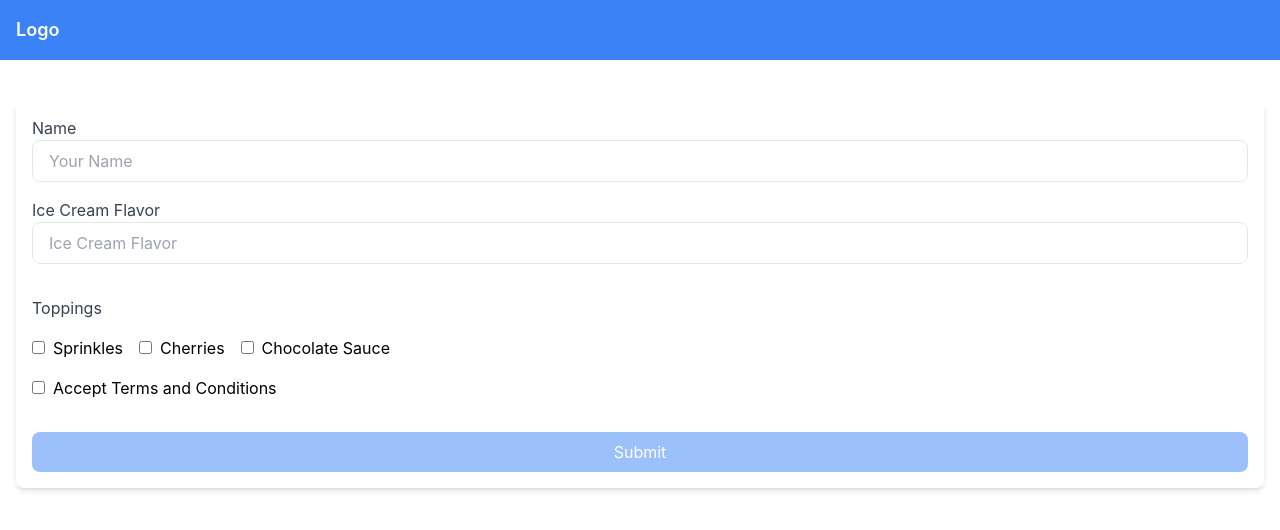
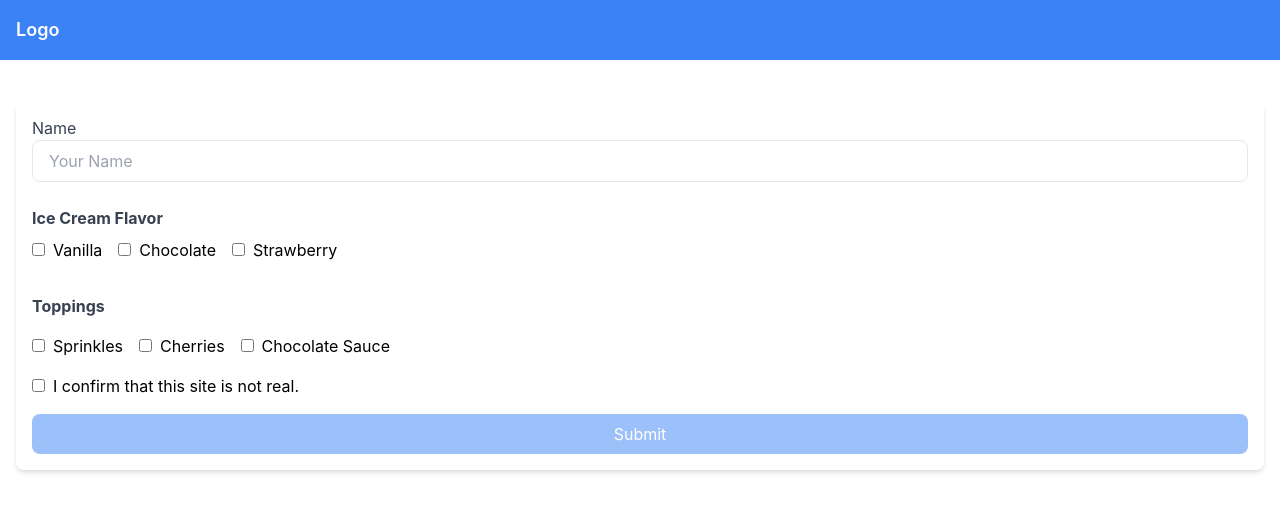
Before and after one commit to troias/Testing-App, a React (Create React App) app: page /summary-form in a window 1280 px wide. Shown: the top 530 px of the page. Built offline with nearby package versions, Linux system fonts and the light colour scheme.

Commit message:
fixed form and added another test

```diff
--- a/src/pages/summary/SummaryForm.tsx
+++ b/src/pages/summary/SummaryForm.tsx
@@ -3,6 +3,12 @@ import { Formik, Form, Field, ErrorMessage } from "formik";
 import * as Yup from "yup";
 
 type Props = {};
+
+const toppings = [
+  { name: "Sprinkles", value: "Sprinkles" },
+  { name: "Cherries", value: "Cherries" },
+  { name: "Chocolate Sauce", value: "Chocolate Sauce" },
+];
 
 export default function IceCreamOrderForm({}: Props) {
   const [isChecked, setIsChecked] = useState(false);
@@ -11,26 +17,39 @@ export default function IceCreamOrderForm({}: Props) {
     setIsChecked(!isChecked);
   };
 
-  const validationSchema = Yup.object({
-    name: Yup.string().required("Name is required"),
-    iceCreamFlavor: Yup.string().required("Ice Cream Flavor is required"),
-    toppings: Yup.array()
-      .min(1, "Select at least one topping")
-      .required("Toppings are required"),
-  });
+  const flavours = [
+    { name: "Vanilla", value: "Vanilla" },
+    { name: "Chocolate", value: "Chocolate" },
+    { name: "Strawberry", value: "Strawberry" },
+  ];
 
   return (
     <div className="w-full  mt-10 p-4 bg-white rounded-lg shadow-md">
       <Formik
-        initialValues={{ name: "", iceCreamFlavor: "", toppings: [] }}
-        validationSchema={validationSchema}
-        onSubmit={(values, { setSubmitting }) => {
+        initialValues={{ name: "", iceCreamFlavor: [], toppings: [] }}
+        validationSchema={Yup.object({
+          name: Yup.string()
+            .max(15, "Must be 15 characters or less")
+            .required("Required"),
+          iceCreamFlavors: Yup.array()
+            .min(1, "Pick at least 1 flavor")
+            .required("Required"),
+          toppings: Yup.array()
+            .min(1, "Pick at least 1 topping")
+            .required("Required"),
+          confirmationCheckbox: Yup.boolean().oneOf(
+            [true],
+            "You must accept the terms and conditions"
+          ),
+        })}
+        onSubmit={(values, { setSubmitting, resetForm }) => {
+          console.log(values);
           setTimeout(() => {
             alert(JSON.stringify(values, null, 2));
+            resetForm();
             setSubmitting(false);
-          }, 400);
-
-          console.log(values);
+            setIsChecked(false);
+          }, 3000);
         }}
       >
         {({ isSubmitting }) => (
@@ -39,6 +58,7 @@ export default function IceCreamOrderForm({}: Props) {
               <label className="block text-gray-700" htmlFor="name">
                 Name
               </label>
+
               <Field
                 type="text"
                 name="name"
@@ -53,75 +73,62 @@ export default function IceCreamOrderForm({}: Props) {
               />
             </div>
             <div>
-              <label className="block text-gray-700" htmlFor="iceCreamFlavor">
+              <label className="block text-gray-700 py-2 font-bold">
                 Ice Cream Flavor
               </label>
+              <div role="group">
+                {flavours.map((flavor) => (
+                  <label key={flavor.value} className="mr-4">
                     <Field
-                type="text"
-                name="iceCreamFlavor"
-                id="iceCreamFlavor"
-                className="block w-full px-4 py-2 border rounded-lg focus:ring focus:ring-blue-300"
-                placeholder="Ice Cream Flavor"
+                      type="checkbox"
+                      name="iceCreamFlavors"
+                      value={flavor.value}
+                      className="mr-2"
                     />
+                    {flavor.name}
+                  </label>
+                ))}
+              </div>
               <ErrorMessage
-                name="iceCreamFlavor"
+                name="iceCreamFlavors"
                 component="div"
                 className="text-red-500"
               />
             </div>
             <div>
-              <label className="block text-gray-700 py-4">Toppings</label>
+              <label className="block text-gray-700 py-4 font-bold">
+                Toppings
+              </label>
               <div role="group">
-                <label className="mr-4">
+                {toppings.map((topping) => (
+                  <label key={topping.value} className="mr-4">
                     <Field
                       type="checkbox"
                       name="toppings"
-                    value="Sprinkles"
+                      value={topping.value}
                       className="mr-2"
                     />
-                  <span>Sprinkles</span>
+                    {topping.name}
                   </label>
-                <label className="mr-4">
-                  <Field
-                    type="checkbox"
-                    name="toppings"
-                    value="Cherries"
-                    className="mr-2"
-                  />
-                  Cherries
-                </label>
-                <label className="mr-4">
-                  <Field
-                    type="checkbox"
-                    name="toppings"
-                    value="Chocolate Sauce"
-                    className="mr-2"
-                  />
-                  Chocolate Sauce
-                </label>
+                ))}
               </div>
-              <div className="py-4">
+            </div>
+            <div>
               <label>
                 <Field
                   type="checkbox"
-                    name="acceptTerms"
+                  name="confirmationCheckbox"
                   checked={isChecked}
+                  onChange={checkBoxHandler}
                   className="mr-2"
-                    onClick={checkBoxHandler}
                 />
-                  Accept Terms and Conditions
+                I confirm that this site is not real.
               </label>
             </div>
-              <ErrorMessage
-                name="toppings"
-                component="div"
-                className="text-red-500"
-              />
-            </div>
+
             <div>
               <button
                 type="submit"
-                disabled={isSubmitting}
                 className={`w-full px-4 py-2 bg-blue-500 text-white rounded-lg ${
                   isSubmitting
                     ? "cursor-not-allowed opacity-50"
@@ -130,9 +137,7 @@ export default function IceCreamOrderForm({}: Props) {
                   !isChecked
                     ? "cursor-not-allowed opacity-50"
                     : "hover:bg-blue-600"
-                }
-
-                `}
+                }`}
               >
                 Submit
               </button>
```
Also changed, not shown: 2 other files (tests, documents, lock files or other folders). Lines whose indentation alone changed are shown as unchanged.
